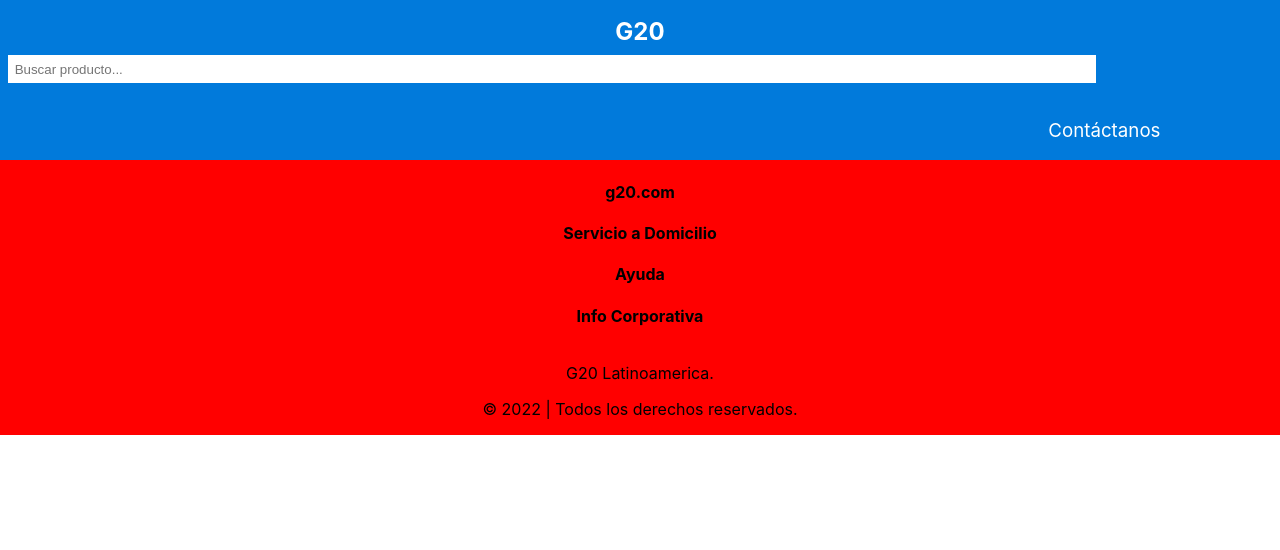
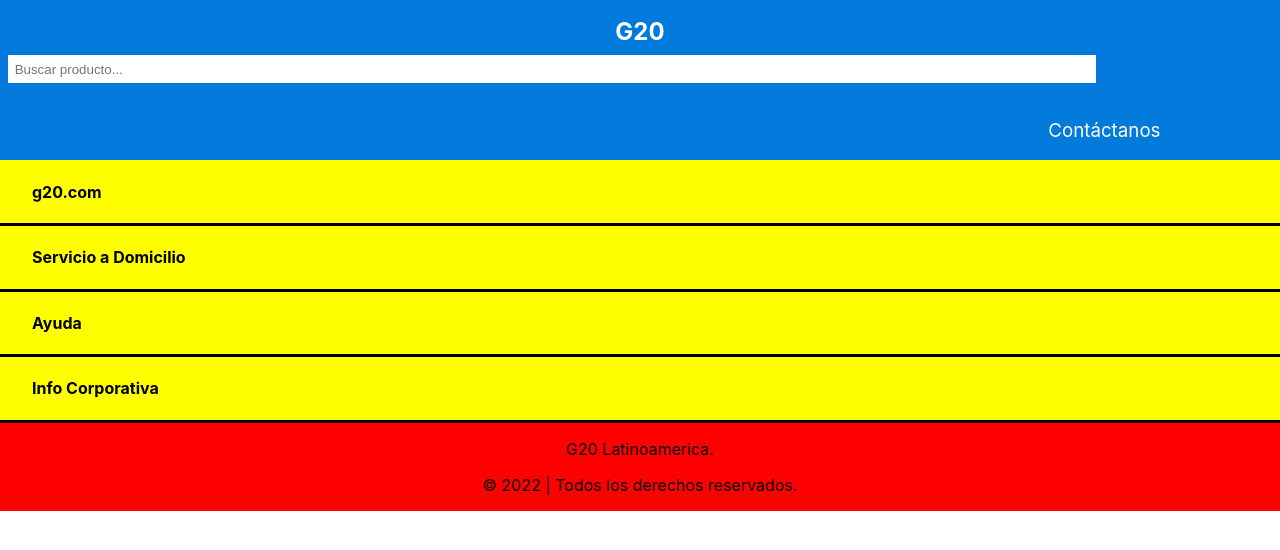
Before and after one commit to No-Country/C2-G20, a React (Create React App) app in the folder frontend/: page /Dashboard in a window 1280 px wide. Shown: the top 550 px of the page. Built offline with nearby package versions, Linux system fonts and the light colour scheme; some icons are missing.

Commit message:
pendiente terminar acordion

```diff
--- a/frontend/src/App.css
+++ b/frontend/src/App.css
@@ -135,3 +135,21 @@
 .iconf {
   margin-right: 1em;
 }
+
+.footer-accordion{
+  background-color: yellow;
+  display: flex;
+  flex-direction: column;
+  align-items: start;
+  overflow: hidden;
+
+}
+
+.footer-accordion-item{
+  width: 100%;
+  display: flex;
+  flex-direction: row;
+  justify-content: start;
+  padding-left: 2em;
+  border-bottom-style: solid;
+}
```
Also changed, not shown: frontend/src/components/Footer/Accordion/index.js (added, +20 -0 lines).
